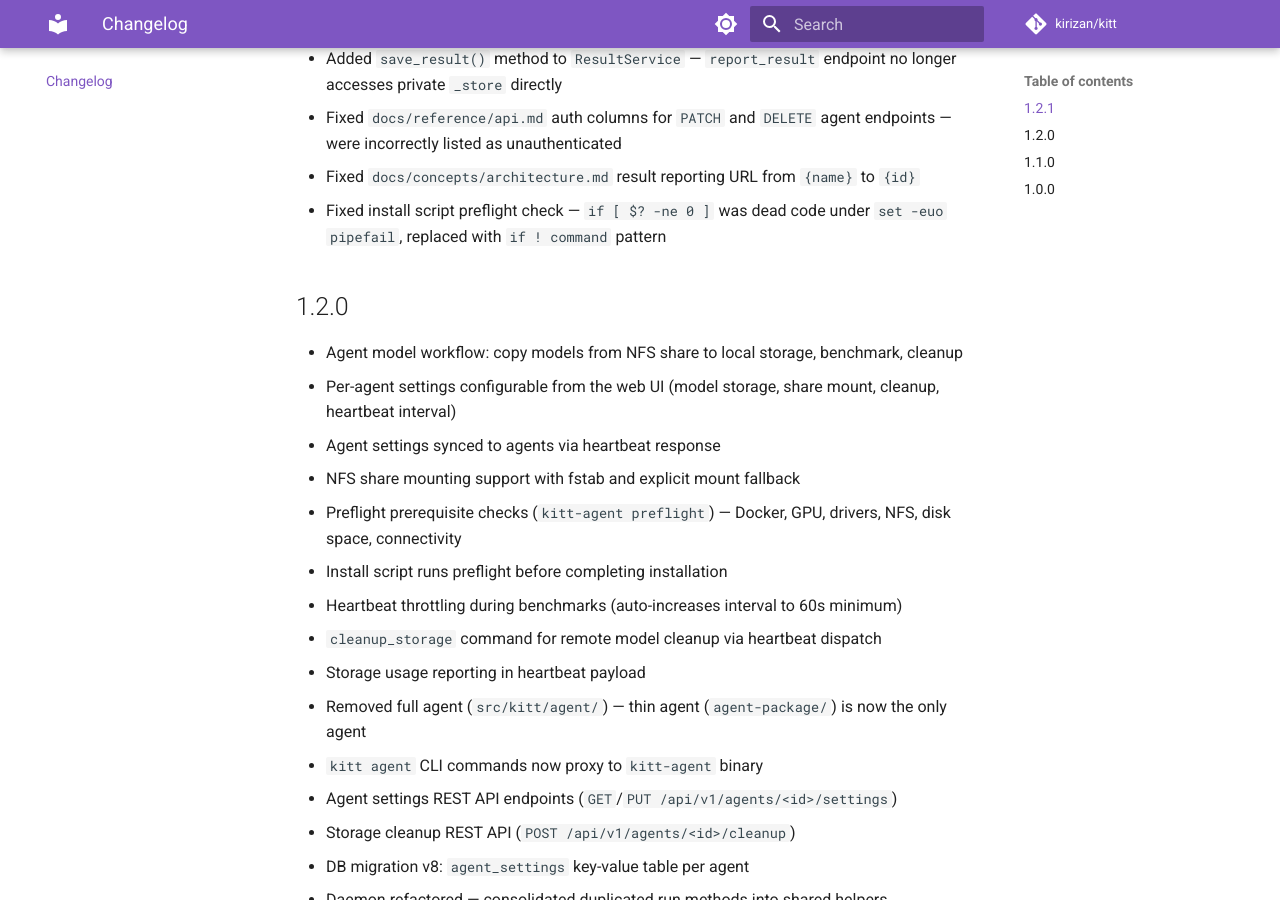
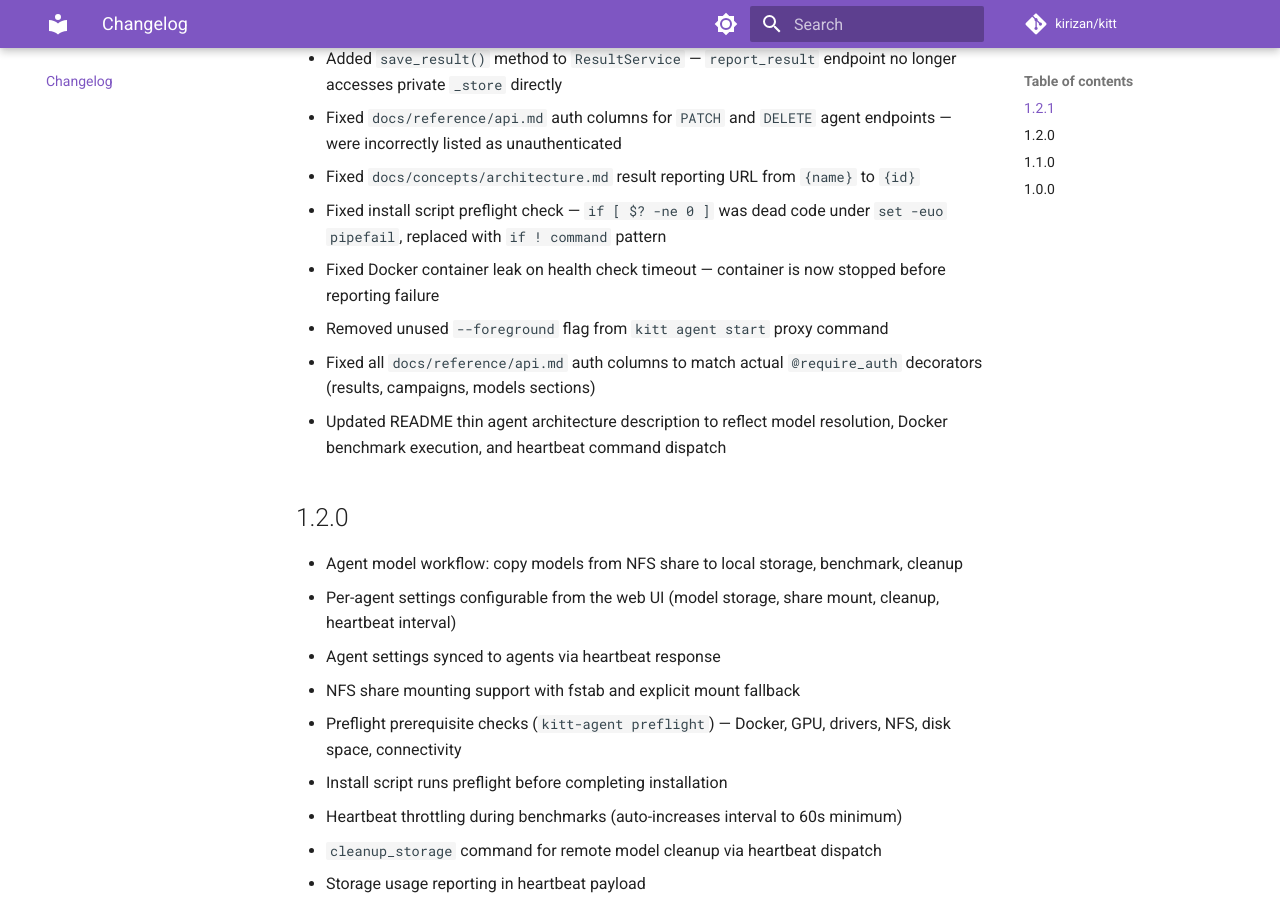
Before and after one commit to Kirizan/kitt, an MkDocs documentation site: the page built from docs/changelog.md, in a window 1280 px wide and 900 px high, scrolled down 2485 px. Built offline with MkDocs 1.6.1 and Material for MkDocs 9.7.7, drawn with Linux system fonts in a browser that asks for light colours; comment, search, counter and statistics services are not loaded.

Commit message:
Address Round 5 review: container leak, docs accuracy, README update
Fix Docker container leak on health check timeout — stop container
before reporting failure. Remove unused --foreground flag from
kitt agent start proxy. Fix all api.md auth columns to match actual
@require_auth decorators across results, campaigns, and models
sections. Update README thin agent description to reflect model
resolution, Docker benchmark execution, and heartbeat dispatch.

Co-Authored-By: Claude Opus 4.6 <noreply@anthropic.com>

```diff
--- a/docs/changelog.md
+++ b/docs/changelog.md
@@ -51,6 +51,10 @@ All notable changes to KITT are documented on this page.
 - Fixed `docs/reference/api.md` auth columns for `PATCH` and `DELETE` agent endpoints — were incorrectly listed as unauthenticated
 - Fixed `docs/concepts/architecture.md` result reporting URL from `{name}` to `{id}`
 - Fixed install script preflight check — `if [ $? -ne 0 ]` was dead code under `set -euo pipefail`, replaced with `if ! command` pattern
+- Fixed Docker container leak on health check timeout — container is now stopped before reporting failure
+- Removed unused `--foreground` flag from `kitt agent start` proxy command
+- Fixed all `docs/reference/api.md` auth columns to match actual `@require_auth` decorators (results, campaigns, models sections)
+- Updated README thin agent architecture description to reflect model resolution, Docker benchmark execution, and heartbeat command dispatch
 
 ## 1.2.0
 
```
Also changed, not shown: README.md (+4 -2 lines), docs/reference/api.md (+10 -10 lines), 2 other files.
